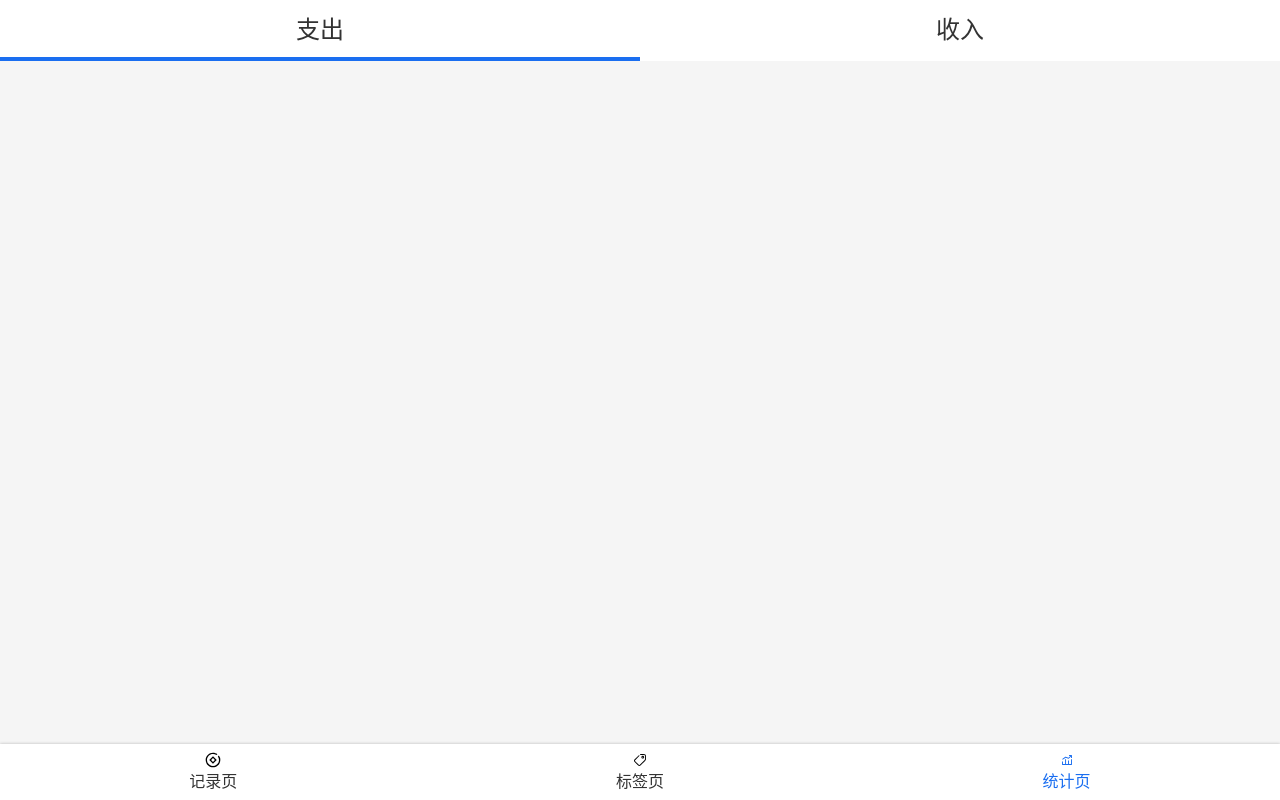
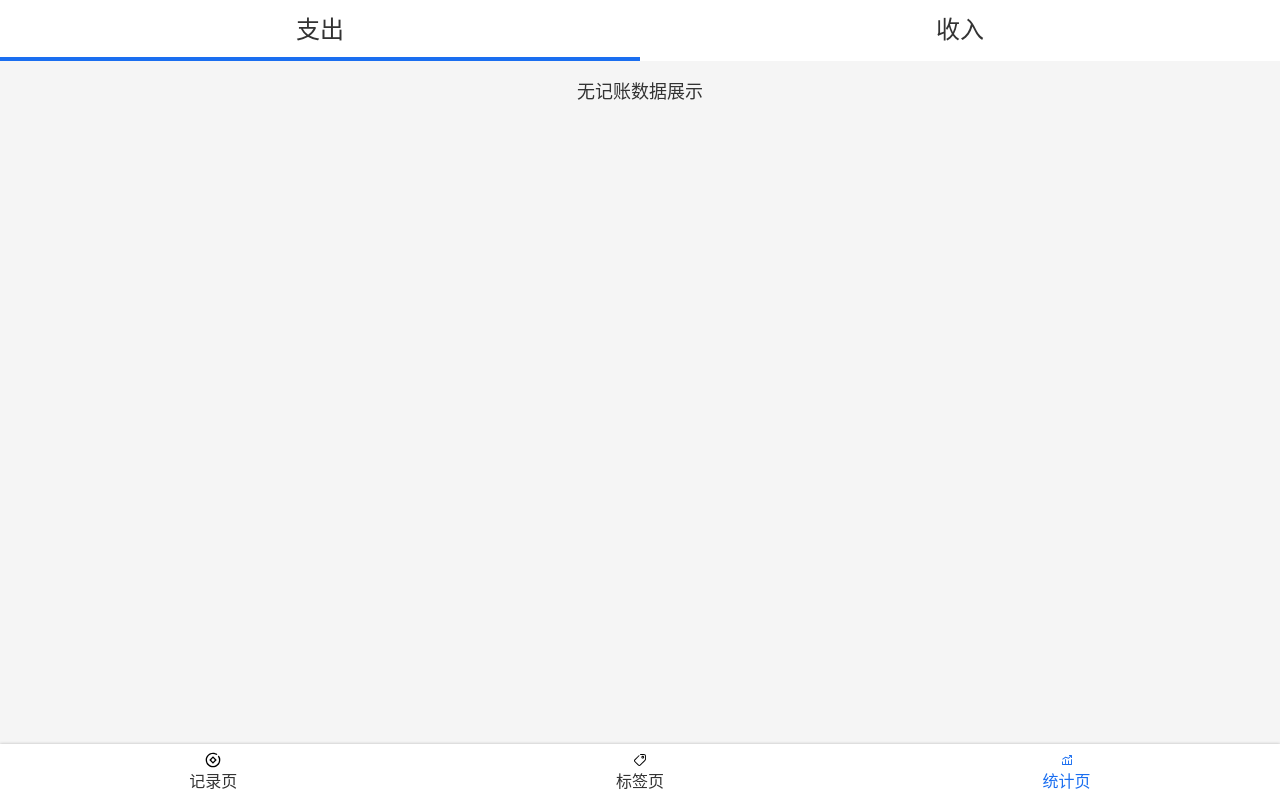
Before and after one commit to zheng013/morney-r, a React app: page /#/stactistics in a window 1280 px wide. Built offline with nearby package versions, Linux system fonts and the light colour scheme.

Commit message:
细节 数据展示的用户体验设计

```diff
--- a/src/components/Layout.tsx
+++ b/src/components/Layout.tsx
@@ -19,7 +19,9 @@ const Layout = (props: any) => {
   }, []);
   return (
     <Wrapper>
-      <Content className={props.className}>{props.children}</Content>
+      <Content id="ss" className={props.className}>
+        {props.children}
+      </Content>
       <Nav />
     </Wrapper>
   );
--- a/src/views/Statistics.tsx
+++ b/src/views/Statistics.tsx
@@ -11,6 +11,10 @@ const MyCategory = styled(Category)`
 //flex 的布局自定义margin-* 有任意一个auto 其余也可以自定义布局
 const Content = styled.ol`
   font-size: 18px;
+  > div {
+    text-align: center;
+    margin-top: 20px;
+  }
   > li {
     .title {
       display: flex;
@@ -97,12 +101,13 @@ const Statistics = () => {
     } else {
       return [];
     }
-  }, [records]);
+  }, [records, type]);
   return (
     <Layout>
       <MyCategory value={type} setVal={setType} />
       <Content>
-        {recordsShow.map((r) => (
+        {recordsShow.length !== 0 ? (
+          recordsShow.map((r) => (
             <li key={r.title}>
               <div className="title">
                 <span>{r.title}</span>
@@ -122,7 +127,12 @@ const Statistics = () => {
                 ))}
               </ol>
             </li>
-        ))}
+          ))
+        ) : (
+          <div>
+            <span>无记账数据展示</span>
+          </div>
+        )}
       </Content>
     </Layout>
   );
```
Lines whose indentation alone changed are shown as unchanged.
